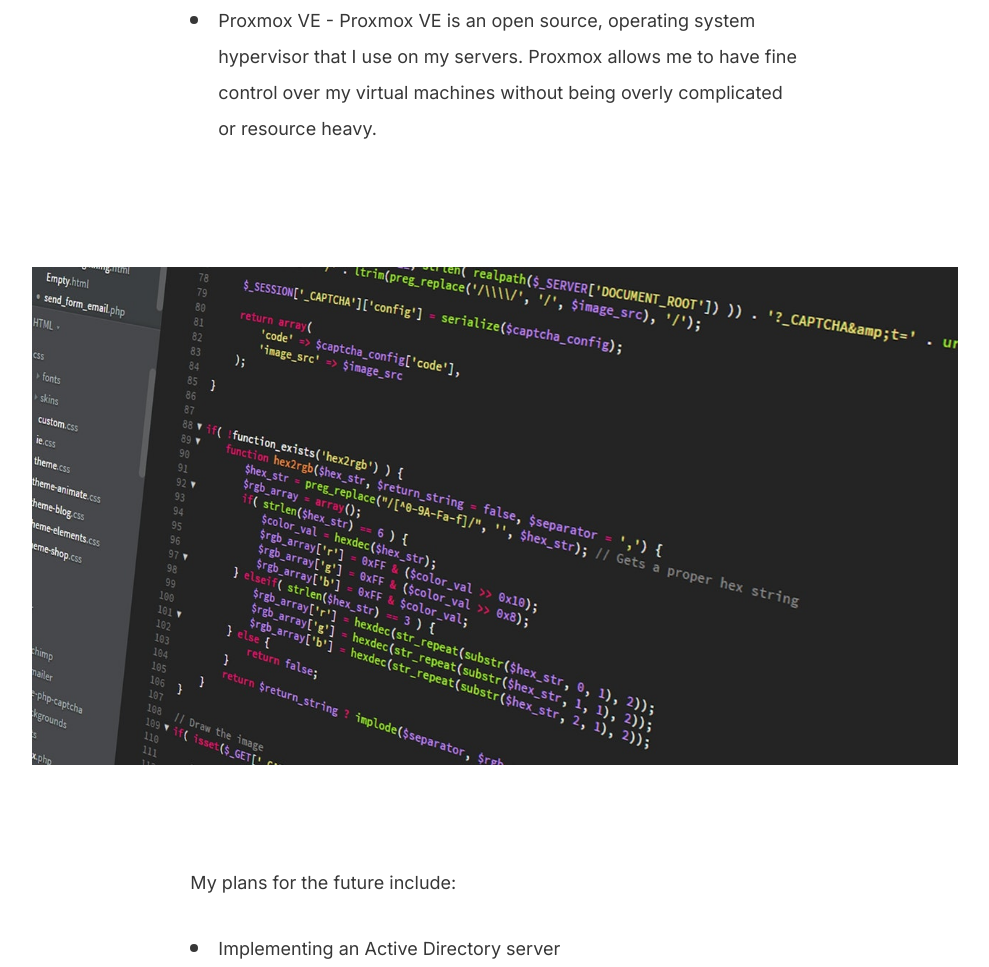
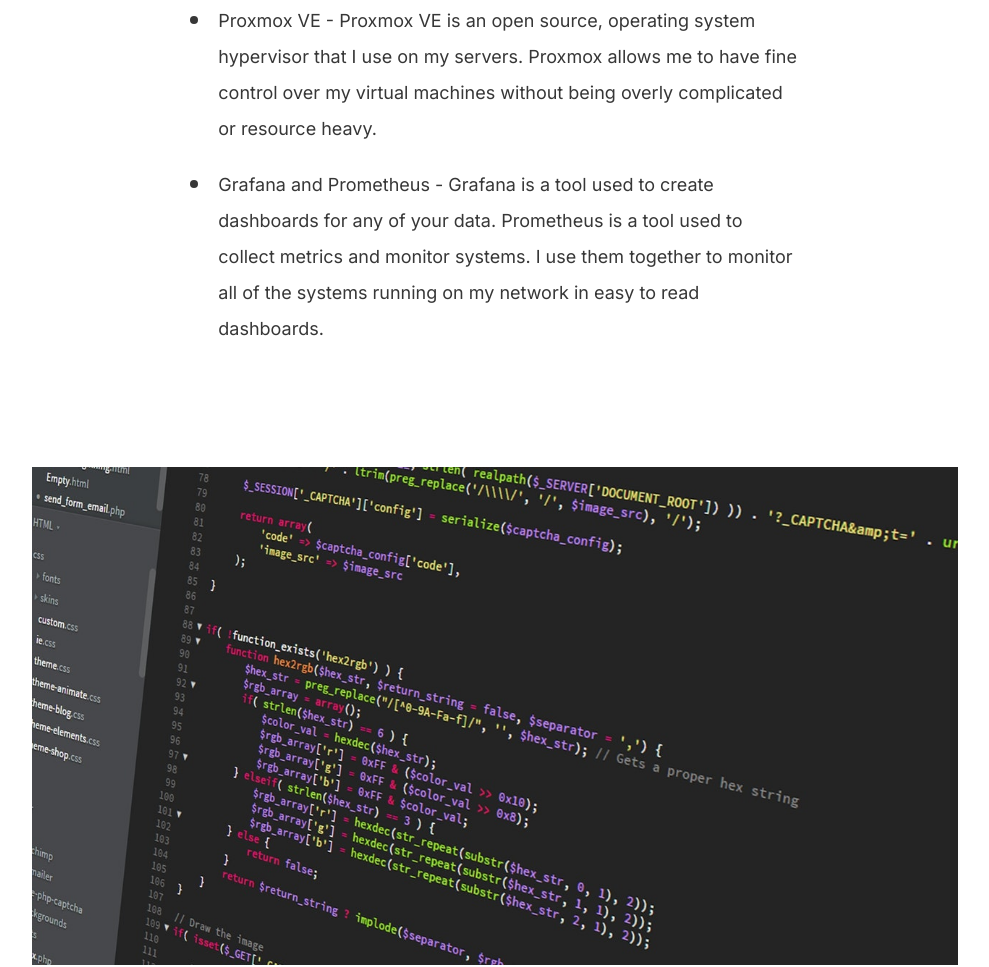
Before and after one commit to azulxzzz/personal-site, a plain HTML site: page work-homelab.html in a window 1280 px wide. Shown: the part 2525-3492 px from the top of the page, without its empty margins (145-1134 px from the left). Drawn offline with nearby package versions, Linux system fonts and the light colour scheme.

Commit message:
added entry
Added to what I've done with the lab

```diff
--- a/work-homelab.html
+++ b/work-homelab.html
@@ -70,6 +70,7 @@
                                  <li>Nginx Proxy Manager - Nginx is one of the most popular web servers in the world. Nginx Proxy Manager uses Nginx to create an easy-to-use reverse proxy environment. The application has allowed me to easily connect my internet facing applications to my domain and protect them with SSL.</li>
                                  <li>Docker - When people think of containerization, they think of Docker. Nearly all of the services running on my homelab are running in their own Docker container. Doing so boosts the services' reliability and makes them easier to manage.</li>
                                  <li>Proxmox VE - Proxmox VE is an open source, operating system hypervisor that I use on my servers. Proxmox allows me to have fine control over my virtual machines without being overly complicated or resource heavy.</li>
+                                 <li>Grafana and Prometheus - Grafana is a tool used to create dashboards for any of your data. Prometheus is a tool used to collect metrics and monitor systems. I use them together to monitor all of the systems running on my network in easy to read dashboards.
                               </ul>
                           </div>
                       </div>
```
